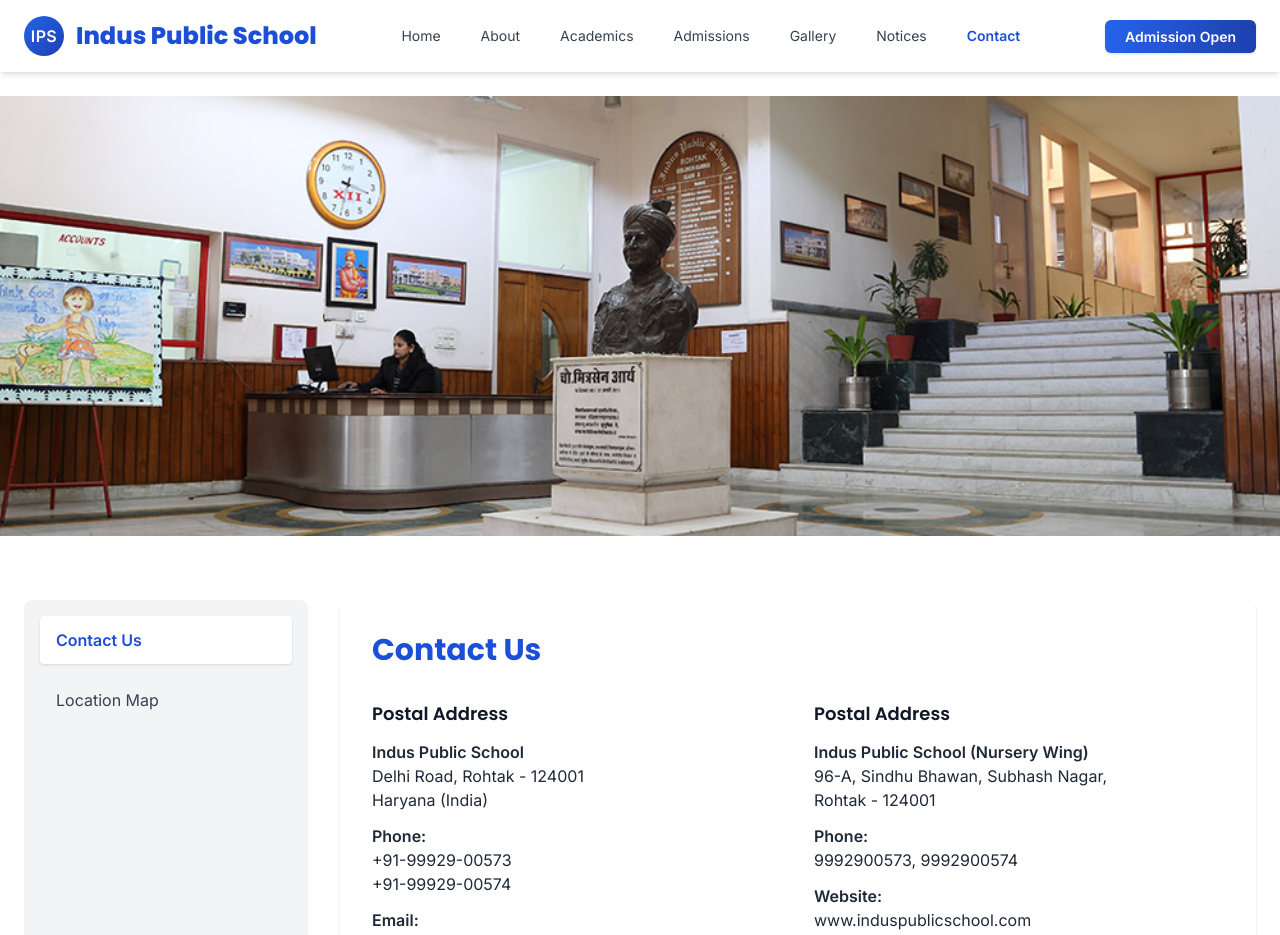
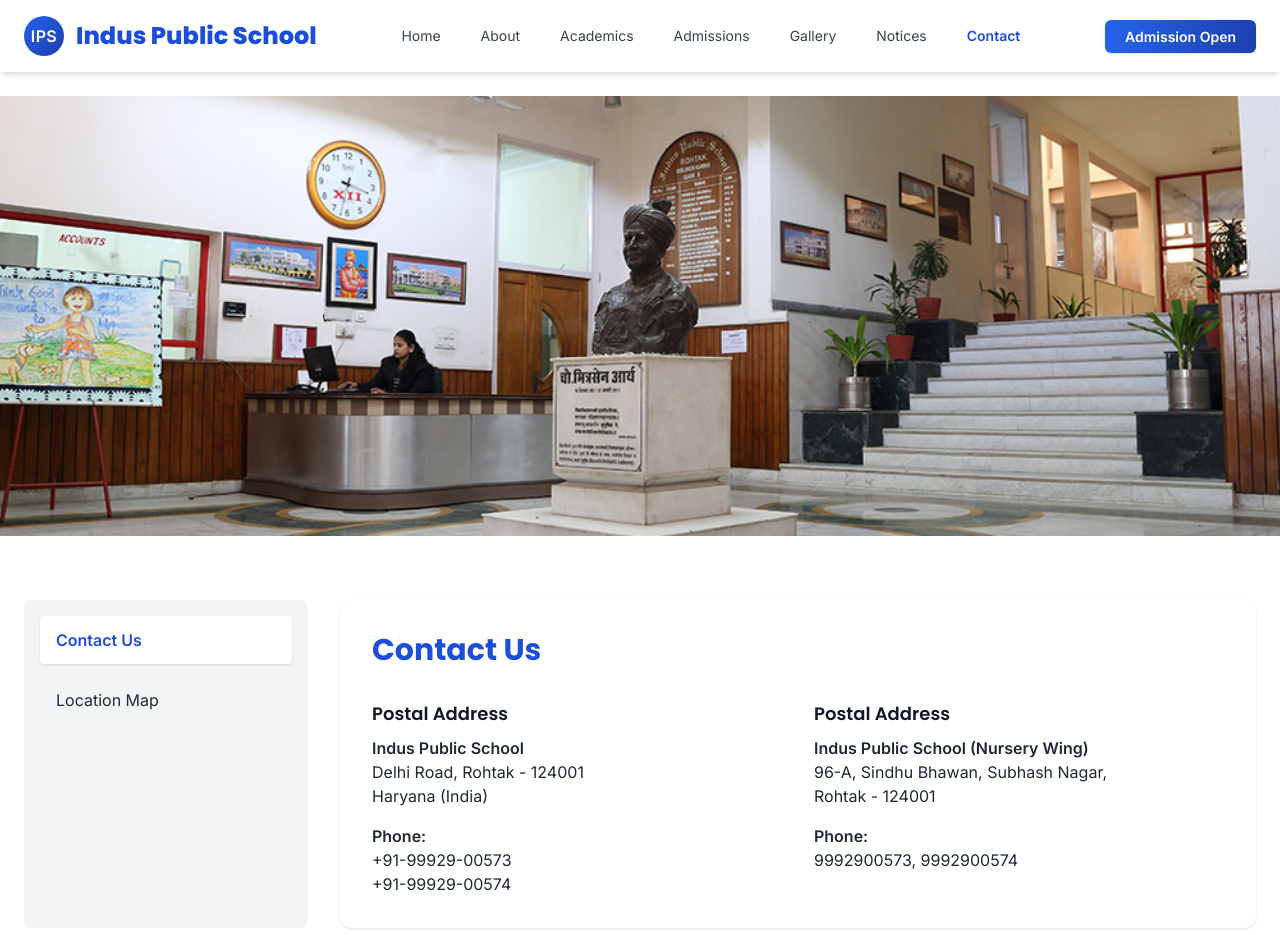
Before and after one commit to harsh-dev82/indus_school_r, a React (Vite) app in the folder frontend/: page /contact in a window 1280 px wide. Shown: the top 935 px of the page. Built offline with nearby package versions, Linux system fonts and the light colour scheme; the HTML template or start-up script is replaced by a standard one.

Commit message:
update the contact page

```diff
--- a/frontend/src/pages/Contact.tsx
+++ b/frontend/src/pages/Contact.tsx
@@ -1,6 +1,9 @@
+import { useState } from "react";
 import banner from "../assets/contact.jpg";
 
 export default function Contact() {
+  const [activeTab, setActiveTab] = useState<"contact" | "map">("contact");
+
   return (
     <div className="pt-24">
 
@@ -13,50 +16,89 @@
 
         {/* Left Menu */}
         <div className="bg-gray-100 rounded-lg p-4 space-y-3">
-          <div className="bg-white shadow px-4 py-3 rounded text-blue-700 font-semibold">
+          <button
+            onClick={() => setActiveTab("contact")}
+            className={`w-full text-left px-4 py-3 rounded transition ${
+              activeTab === "contact"
+                ? "bg-white shadow text-blue-700 font-semibold"
+                : "hover:bg-white"
+            }`}
+          >
             Contact Us
-          </div>
-          <div className="px-4 py-3 text-gray-700 hover:bg-white rounded cursor-pointer">
+          </button>
+
+          <button
+            onClick={() => setActiveTab("map")}
+            className={`w-full text-left px-4 py-3 rounded transition ${
+              activeTab === "map"
+                ? "bg-white shadow text-blue-700 font-semibold"
+                : "hover:bg-white"
+            }`}
+          >
             Location Map
-          </div>
+          </button>
         </div>
 
-        {/* Contact Info */}
-        <div className="md:col-span-3 bg-white rounded-xl shadow p-8 space-y-8">
+        {/* Right Content */}
+        <div className="md:col-span-3 bg-white rounded-xl shadow p-8">
+
+          {activeTab === "contact" && (
+            <div className="space-y-8">
 
               <h2 className="text-3xl font-bold text-blue-700">Contact Us</h2>
 
               <div className="grid md:grid-cols-2 gap-8">
 
-            {/* Main Campus */}
-            <div className="space-y-3">
+                <div>
                   <h3 className="font-semibold text-lg">Postal Address</h3>
-              <p>
-                <b>Indus Public School</b><br/>
-                Delhi Road, Rohtak - 124001<br/>
+                  <p className="mt-2">
+                    <b>Indus Public School</b><br />
+                    Delhi Road, Rohtak - 124001<br />
                     Haryana (India)
                   </p>
 
-              <p><b>Phone:</b><br/>+91-99929-00573<br/>+91-99929-00574</p>
-
-              <p><b>Email:</b><br/>info@induspublicschool.com</p>
+                  <p className="mt-4">
+                    <b>Phone:</b><br />
+                    +91-99929-00573<br />
+                    +91-99929-00574
+                  </p>
                 </div>
 
-            {/* Nursery Wing */}
-            <div className="space-y-3">
+                <div>
                   <h3 className="font-semibold text-lg">Postal Address</h3>
-              <p>
-                <b>Indus Public School (Nursery Wing)</b><br/>
-                96-A, Sindhu Bhawan, Subhash Nagar,<br/>
+                  <p className="mt-2">
+                    <b>Indus Public School (Nursery Wing)</b><br />
+                    96-A, Sindhu Bhawan, Subhash Nagar,<br />
                     Rohtak - 124001
                   </p>
 
-              <p><b>Phone:</b><br/>9992900573, 9992900574</p>
-
-              <p><b>Website:</b><br/>www.induspublicschool.com</p>
+                  <p className="mt-4">
+                    <b>Phone:</b><br />
+                    9992900573, 9992900574
+                  </p>
                 </div>
 
               </div>
+            </div>
+          )}
+
+          {activeTab === "map" && (
+            <div>
+              <h2 className="text-3xl font-bold text-blue-700 mb-6">
+                Location Map
+              </h2>
+
+              <div className="w-full h-[500px] rounded-xl overflow-hidden border">
+                <iframe
+                  src="https://www.google.com/maps?q=Indus+Public+School+Rohtak&output=embed"
+                  width="100%"
+                  height="100%"
+                  loading="lazy"
+                  style={{ border: 0 }}
+                ></iframe>
+              </div>
+            </div>
+          )}
 
         </div>
       </div>
```
Lines whose indentation alone changed are shown as unchanged.
